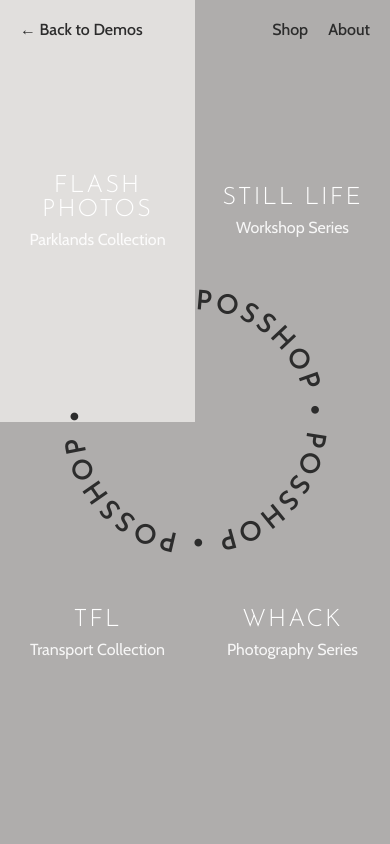
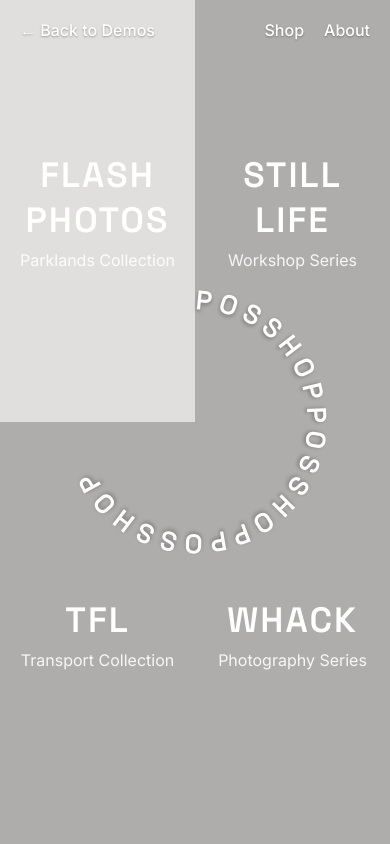
Before and after one commit to choujar/rospos, a website: page demo1/index.html in a window 390 px wide. Drawn offline with nearby package versions, Linux system fonts and the light colour scheme.

Commit message:
Update Demo 1 typography and styling
Font Changes:
- Implemented Space Grotesk as main font (closest modern grotesque to Ripe Grotesque)
- Replaced Josefin Sans with Space Grotesk throughout
- Replaced Cabin with Inter for subtitles

Circular Text Improvements:
- Removed dots/bullets between POSSHOP text
- Changed color from dark to white with subtle text shadow
- Increased letter spacing for better readability

Quadrant Title Enhancements:
- Increased font size from 2rem to 3rem (50% larger)
- Changed font weight from 300 to 600 (bolder)
- Added text-transform: uppercase
- Mobile size also increased proportionally

Navigation Updates:
- Changed all navigation text to white
- Added subtle text shadows for readability
- Back to Demos link now white
- Shop and About links now white

All text now has better contrast against background images

```diff
--- a/demo1/index.html
+++ b/demo1/index.html
@@ -6,7 +6,7 @@
     <title>POSSHOP - Rosina Possingham</title>
     <link rel="preconnect" href="https://fonts.googleapis.com">
     <link rel="preconnect" href="https://fonts.gstatic.com" crossorigin>
-    <link href="https://fonts.googleapis.com/css2?family=Josefin+Sans:wght@300;400;600;700&family=Cabin:wght@400;500;600&display=swap" rel="stylesheet">
+    <link href="https://fonts.googleapis.com/css2?family=Space+Grotesk:wght@300;400;500;600;700&family=Inter:wght@400;500;600&display=swap" rel="stylesheet">
     <style>
         * {
             margin: 0;
@@ -15,7 +15,7 @@
         }
 
         body {
-            font-family: 'Josefin Sans', sans-serif;
+            font-family: 'Space Grotesk', sans-serif;
             height: 100vh;
             overflow: hidden;
             background: #faf8f6;
@@ -103,14 +103,15 @@
         }
 
         .quadrant-title {
-            font-size: 2rem;
-            font-weight: 300;
+            font-size: 3rem;
+            font-weight: 600;
             margin-bottom: 8px;
             letter-spacing: 2px;
+            text-transform: uppercase;
         }
 
         .quadrant-subtitle {
-            font-family: 'Cabin', sans-serif;
+            font-family: 'Inter', sans-serif;
             font-size: 1rem;
             opacity: 0.9;
             font-weight: 400;
@@ -135,11 +136,12 @@
         }
 
         .circular-text text {
-            fill: #2c2c2c;
-            font-family: 'Josefin Sans', sans-serif;
+            fill: white;
+            font-family: 'Space Grotesk', sans-serif;
             font-size: 48px;
             font-weight: 600;
-            letter-spacing: 3px;
+            letter-spacing: 8px;
+            text-shadow: 0 2px 4px rgba(0,0,0,0.3);
         }
 
         @keyframes rotate {
@@ -157,12 +159,13 @@
         }
 
         .nav-links a {
-            color: #2c2c2c;
+            color: white;
             text-decoration: none;
-            font-family: 'Cabin', sans-serif;
+            font-family: 'Inter', sans-serif;
             font-weight: 500;
             font-size: 1rem;
             transition: opacity 0.3s ease;
+            text-shadow: 0 1px 2px rgba(0,0,0,0.3);
         }
 
         .nav-links a:hover {
@@ -174,11 +177,12 @@
             top: 30px;
             left: 30px;
             z-index: 10;
-            color: #2c2c2c;
+            color: white;
             text-decoration: none;
-            font-family: 'Cabin', sans-serif;
+            font-family: 'Inter', sans-serif;
             font-weight: 500;
             transition: opacity 0.3s ease;
+            text-shadow: 0 1px 2px rgba(0,0,0,0.3);
         }
 
         .back-link:hover {
@@ -187,7 +191,7 @@
 
         @media (max-width: 768px) {
             .quadrant-title {
-                font-size: 1.5rem;
+                font-size: 2.2rem;
             }
 
             .quadrant-content {
@@ -264,7 +268,7 @@
                 </defs>
                 <text font-size="48">
                     <textPath href="#circle">
-                        POSSHOP • POSSHOP • POSSHOP •
+                        POSSHOPPOSSHOPPOSSHOP
                     </textPath>
                 </text>
             </svg>
```
